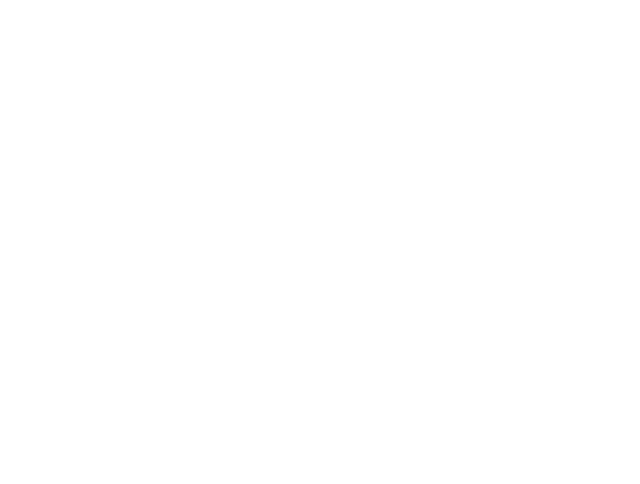
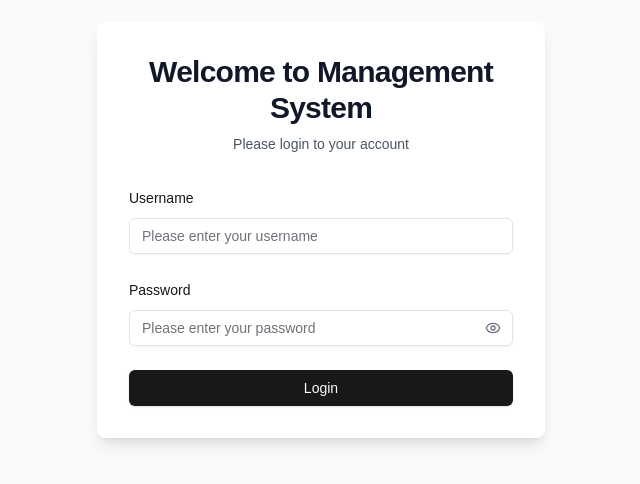
Before and after one commit to Fanvvv/xxyu-admin, a Next.js app: page /login in a window 1280 px wide. Before the commit this address had no page. Shown: the part 170-654 px from the top of the page, without its empty margins (319-959 px from the left). Built offline with nearby package versions, Linux system fonts and the light colour scheme.

Commit message:
feat: login page

```diff
--- /dev/null
+++ b/app/login/layout.tsx
@@ -0,0 +1,14 @@
+import BaseLayout from '@/components/layout/base-layout';
+
+type Props = {
+  children: React.ReactNode;
+  params: { locale: string };
+};
+
+export default function LoginLayout({ children, params: { locale } }: Props) {
+  return (
+    <BaseLayout sidebar={false} locale={locale}>
+      {children}
+    </BaseLayout>
+  );
+}
--- /dev/null
+++ b/app/login/page.tsx
@@ -0,0 +1,149 @@
+'use client';
+
+import { useState } from 'react';
+// import { useRouter } from 'next/navigation';
+import { Eye, EyeOff } from 'lucide-react';
+import { useForm } from 'react-hook-form';
+import { zodResolver } from '@hookform/resolvers/zod';
+import { loginSchema } from '@/lib/schemas/auth';
+import type { LoginSchema } from '@/lib/schemas/auth';
+import { useAuthStore } from '@/lib/stores/auth';
+
+import { Button } from '@/components/ui/button';
+import {
+  Form,
+  FormControl,
+  FormField,
+  FormItem,
+  FormLabel,
+  FormMessage
+} from '@/components/ui/form';
+import { Input } from '@/components/ui/input';
+import { useToast } from '@/hooks/use-toast';
+import { useTranslations } from 'next-intl';
+import useSeoMeta from '@/hooks/use-seo-meta';
+import { useRouter } from '@/i18n/navigation';
+
+export default function LoginPage() {
+  useSeoMeta('Login');
+
+  const t = useTranslations('Login');
+  const router = useRouter();
+  const { toast } = useToast();
+  const [showPassword, setShowPassword] = useState(false);
+
+  const form = useForm<LoginSchema>({
+    resolver: zodResolver(loginSchema),
+    defaultValues: {
+      username: '',
+      password: ''
+    }
+  });
+
+  const onSubmit = async (data: LoginSchema) => {
+    try {
+      router.push('/');
+      return;
+      const response = await fetch('http://localhost:8080/api/auth/login', {
+        method: 'POST',
+        headers: {
+          'Content-Type': 'application/json'
+        },
+        body: JSON.stringify(data)
+      });
+
+      const result = await response.json();
+
+      if (response.ok) {
+        useAuthStore.getState().setAuth(result.token, result.user);
+        toast({
+          title: t('success'),
+          description: t('redirecting')
+        });
+        router.push('/dashboard');
+      } else {
+        toast({
+          variant: 'destructive',
+          title: t('error'),
+          description: result.message || t('checkUsernameAndPassword')
+        });
+      }
+    } catch (error) {
+      toast({
+        variant: 'destructive',
+        title: t('error'),
+        description: t('serverError')
+      });
+    }
+  };
+
+  return (
+    <div className="flex min-h-screen items-center justify-center bg-gray-50">
+      <div className="w-full max-w-md space-y-8 rounded-lg bg-white p-8 shadow-lg">
+        <div className="text-center">
+          <h2 className="text-3xl font-bold tracking-tight text-gray-900">
+            {t('title')}
+          </h2>
+          <p className="mt-2 text-sm text-gray-600">{t('description')}</p>
+        </div>
+
+        <Form {...form}>
+          <form onSubmit={form.handleSubmit(onSubmit)} className="space-y-6">
+            <FormField
+              control={form.control}
+              name="username"
+              render={({ field }) => (
+                <FormItem>
+                  <FormLabel>{t('username')}</FormLabel>
+                  <FormControl>
+                    <Input placeholder={t('placeholder.username')} {...field} />
+                  </FormControl>
+                  <FormMessage />
+                </FormItem>
+              )}
+            />
+
+            <FormField
+              control={form.control}
+              name="password"
+              render={({ field }) => (
+                <FormItem>
+                  <FormLabel>{t('password')}</FormLabel>
+                  <FormControl>
+                    <div className="relative">
+                      <Input
+                        type={showPassword ? 'text' : 'password'}
+                        placeholder={t('placeholder.password')}
+                        {...field}
+                      />
+                      <button
+                        type="button"
+                        className="absolute right-3 top-1/2 -translate-y-1/2"
+                        onClick={() => setShowPassword(!showPassword)}
+                      >
+                        {showPassword ? (
+                          <EyeOff className="h-4 w-4 text-gray-500" />
+                        ) : (
+                          <Eye className="h-4 w-4 text-gray-500" />
+                        )}
+                      </button>
+                    </div>
+                  </FormControl>
+                  <FormMessage />
+                </FormItem>
+              )}
+            />
+
+            <Button
+              type="submit"
+              className="w-full"
+              disabled={form.formState.isSubmitting}
+            >
+              {form.formState.isSubmitting ? t('loading') : t('button')}
+            </Button>
+          </form>
+        </Form>
+      </div>
+    </div>
+  );
+}
--- a/components/layout/base-layout.tsx
+++ b/components/layout/base-layout.tsx
@@ -1,14 +1,10 @@
 import { NextIntlClientProvider } from 'next-intl';
-import { getMessages, getTranslations } from 'next-intl/server';
-import type { Metadata } from 'next';
+import { getMessages } from 'next-intl/server';
 import localFont from 'next/font/local';
 import { ThemeProvider } from '@/components/theme/theme-provider';
 import ThemeWrapper from '@/components/theme/theme-wrapper';
 import { Toaster } from '@/components/ui/toaster';
-
-import { SidebarProvider, SidebarInset } from '@/components/ui/sidebar';
-import { AppSidebar } from '@/components/layout/sidebar';
-import Header from '@/components/layout/header';
+import SidebarLayout from '@/components/layout/sidebar-layout';
 
 const geistSans = localFont({
   src: '../../app/fonts/GeistVF.woff',
@@ -24,9 +20,14 @@ const geistMono = localFont({
 type Props = {
   children: React.ReactNode;
   locale: string;
+  sidebar?: boolean;
 };
 
-export default async function BaseLayout({ children, locale }: Props) {
+export default async function BaseLayout({
+  children,
+  locale,
+  sidebar = true
+}: Props) {
   const messages = await getMessages();
   return (
     <html lang={locale} suppressHydrationWarning>
@@ -36,13 +37,7 @@ export default async function BaseLayout({ children, locale }: Props) {
         <NextIntlClientProvider messages={messages}>
           <ThemeProvider attribute="class" defaultTheme="light">
             <ThemeWrapper>
-              <SidebarProvider className="bg-background text-foreground">
-                <AppSidebar />
-                <SidebarInset>
-                  <Header />
-                  {children}
-                </SidebarInset>
-              </SidebarProvider>
+              {sidebar ? <SidebarLayout>{children}</SidebarLayout> : children}
             </ThemeWrapper>
           </ThemeProvider>
         </NextIntlClientProvider>
--- a/components/layout/sidebar.tsx
+++ b/components/layout/sidebar.tsx
@@ -8,9 +8,15 @@ import {
 } from '@/components/ui/sidebar';
 import { NavHeader } from '@/components/nav/nav-header';
 import { NavMain } from '@/components/nav/nav-main';
+import { NavFooter } from '@/components/nav/nav-footer';
 import { navItems } from '@/constants/sidebar-nav';
 
 export function AppSidebar() {
+  const user = {
+    name: 'shadcn',
+    email: 'm@example.com',
+    avatar: ''
+  };
   return (
     <Sidebar collapsible="icon" className="bg-background">
       <SidebarHeader>
@@ -19,7 +25,9 @@ export function AppSidebar() {
       <SidebarContent>
         <NavMain items={navItems} />
       </SidebarContent>
-      <SidebarFooter />
+      <SidebarFooter>
+        <NavFooter user={user} />
+      </SidebarFooter>
     </Sidebar>
   );
 }
--- a/locales/en.json
+++ b/locales/en.json
@@ -1,4 +1,47 @@
 {
+  "MetaData": {
+    "Default": {
+      "title": "Management System",
+      "description": "Management System"
+    },
+    "Login": {
+      "title": "Login",
+      "description": "Login page"
+    },
+    "Dashboard": {
+      "title": "Dashboard",
+      "description": "Dashboard page"
+    },
+    "Music": {
+      "title": "Music",
+      "description": "Music page"
+    },
+    "Movie": {
+      "title": "Movie",
+      "description": "Movie page"
+    }
+  },
+  "Login": {
+    "title": "Welcome to Management System",
+    "description": "Please login to your account",
+    "username": "Username",
+    "password": "Password",
+    "placeholder": {
+      "username": "Please enter your username",
+      "password": "Please enter your password"
+    },
+    "button": "Login",
+    "loading": "Logging in...",
+    "success": "Login successful",
+    "redirecting": "Redirecting to dashboard...",
+    "error": "Login failed",
+    "checkUsernameAndPassword": "Please check your username and password",
+    "serverError": "Server error, please try again later"
+  },
+  "Auth": {
+    "Logout": "Log out",
+    "LogoutSuccess": "Logout successful"
+  },
   "HomePage": {
     "title": "Hello world!",
     "description": "Go to the about page"
@@ -9,6 +52,14 @@
     "Media": "Media",
     "Music": "Music",
     "Movies": "Movies",
-    "Photo Album": "Photo Album"
+    "Photo Album": "Photo Album",
+    "Logout": "Log out"
+  },
+  "Theme": {
+    "Color": "Color",
+    "Light": "Light",
+    "Dark": "Dark",
+    "Radius": "Radius",
+    "Mode": "Mode"
   }
 }
--- a/locales/zh.json
+++ b/locales/zh.json
@@ -1,4 +1,43 @@
 {
+  "MetaData": {
+    "Default": {
+      "title": "管理系统",
+      "description": "管理系统"
+    },
+    "Dashboard": {
+      "title": "首页",
+      "description": "首页"
+    },
+    "Music": {
+      "title": "音乐",
+      "description": "音乐页"
+    },
+    "Movie": {
+      "title": "电影",
+      "description": "电影页"
+    }
+  },
+  "Login": {
+    "title": "欢迎使用管理系统",
+    "description": "请登录您的账户",
+    "username": "用户名",
+    "password": "密码",
+    "placeholder": {
+      "username": "请输入用户名",
+      "password": "请输入密码"
+    },
+    "button": "登录",
+    "loading": "登录中...",
+    "success": "登录成功",
+    "redirecting": "正在跳转...",
+    "error": "登录失败",
+    "checkUsernameAndPassword": "请检查用户名和密码",
+    "serverError": "服务器错误，请稍后重试"
+  },
+  "Auth": {
+    "Logout": "退出登录",
+    "LogoutSuccess": "退出登录成功"
+  },
   "HomePage": {
     "title": "嗨!",
     "description": "描述"
@@ -9,6 +48,14 @@
     "Media": "媒体",
     "Music": "音乐",
     "Movies": "电影",
-    "Photo Album": "相册"
+    "Photo Album": "相册",
+    "Logout": "退出登录"
+  },
+  "Theme": {
+    "Color": "颜色",
+    "Light": "亮色",
+    "Dark": "暗色",
+    "Radius": "圆角",
+    "Mode": "模式"
   }
 }
--- a/middleware.ts
+++ b/middleware.ts
@@ -4,7 +4,7 @@ import { routing } from '@/i18n/navigation';
 export default createMiddleware(routing);
 
 export const config = {
-  matcher: ['/', '/(zh|en)/:path*', '/((?!_next|.*\\..*).*)']
+  matcher: ['/', '/(zh|en)/:path*', '/((?!login|_next|.*\\..*).*)']
   // 匹配所有不包含 _next 或文件扩展名的路径，相当于排除静态资源
   // matcher: ['/((?!_next|.*\\..*).*)']
 };
```
